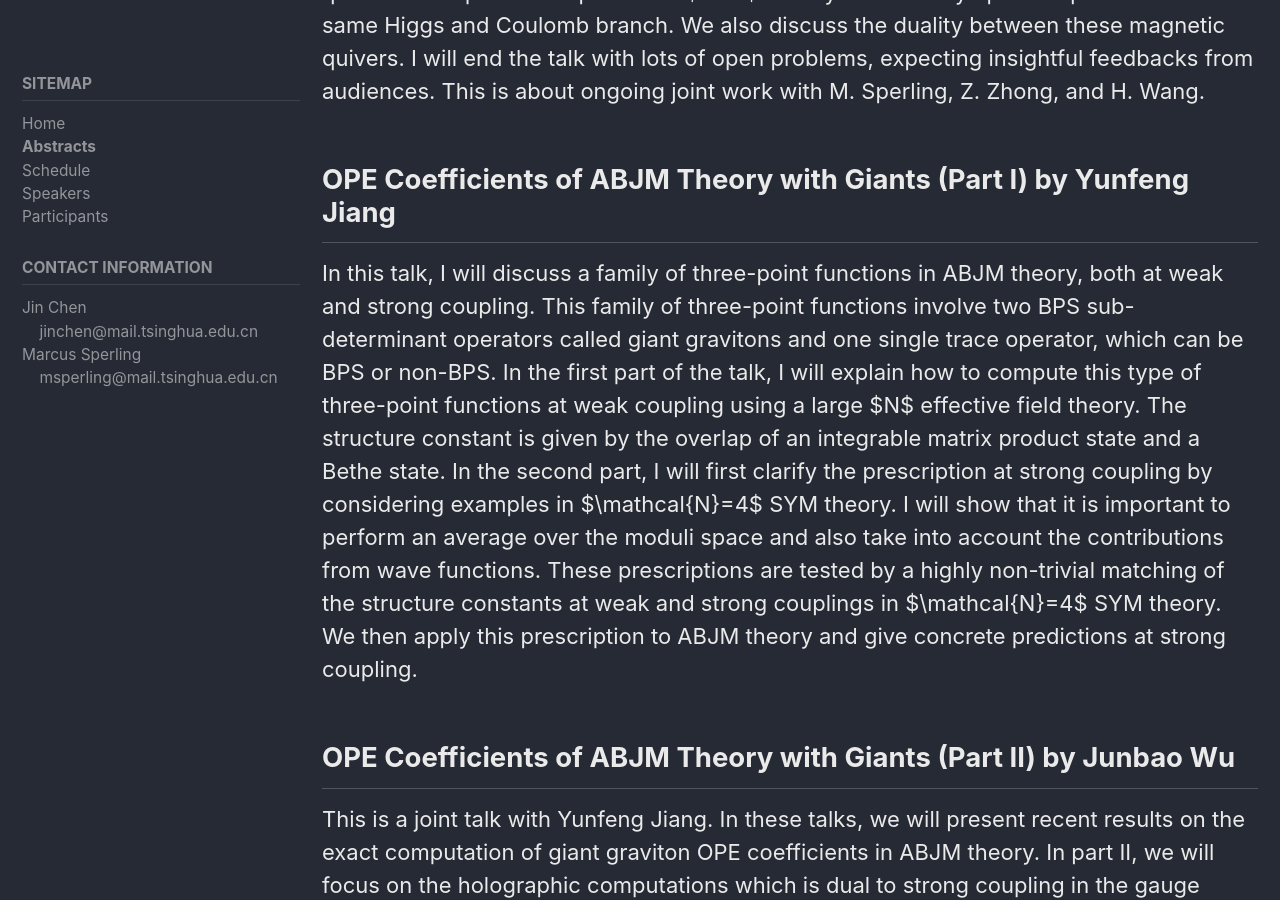
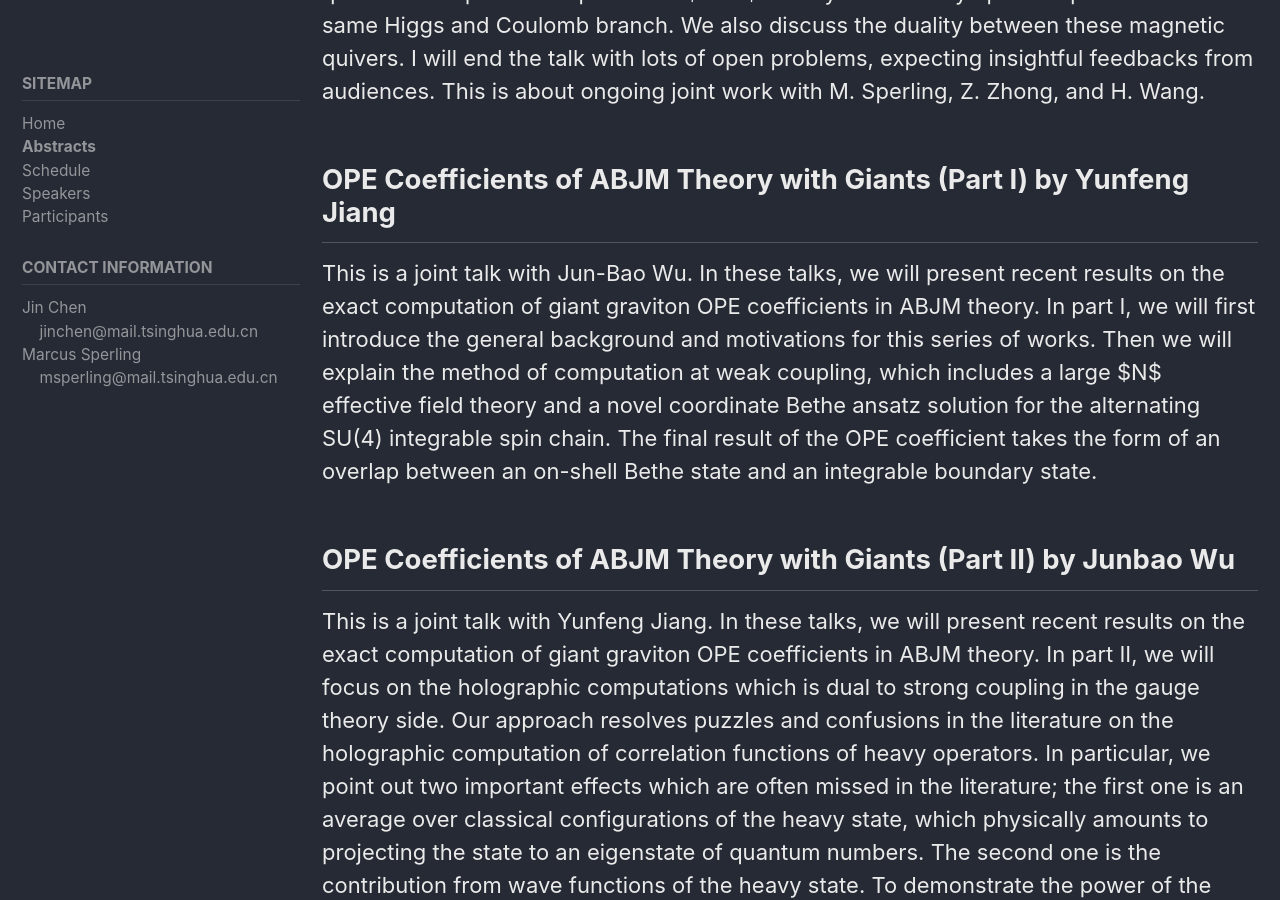
Before and after one commit to ymsc-strings/gauge-theory-workshop-sept-2021, a Jekyll site: the page built from _pages/abstracts.md, in a window 1280 px wide and 900 px high, scrolled down 1582 px. Built offline with Jekyll 4.4.1, drawn with Linux system fonts in a browser that asks for light colours; cached includes are drawn as plain includes.

Commit message:
Update abstracts.md
updated Yunfeng's abstract

```diff
--- a/_pages/abstracts.md
+++ b/_pages/abstracts.md
@@ -42,7 +42,7 @@ There are two ways to realize 3d $N=4$ $Sp(k)$ SQCDs in Type IIB string theory:
 
 ## OPE Coefficients of ABJM Theory with Giants (Part I) by Yunfeng Jiang
 
-In this talk, I will discuss a family of three-point functions in ABJM theory, both at weak and strong coupling. This family of three-point functions involve two BPS sub-determinant operators called giant gravitons and one single trace operator, which can be BPS or non-BPS. In the first part of the talk, I will explain how to compute this type of three-point functions at weak coupling using a large $N$ effective field theory. The structure constant is given by the overlap of an integrable matrix product state and a Bethe state. In the second part, I will first clarify the prescription at strong coupling by considering examples in $\mathcal{N}=4$ SYM theory. I will show that it is important to perform an average over the moduli space and also take into account the contributions from wave functions. These prescriptions are tested by a highly non-trivial matching of the structure constants at weak and strong couplings in $\mathcal{N}=4$ SYM theory. We then apply this prescription to ABJM theory and give concrete predictions at strong coupling.
+This is a joint talk with Jun-Bao Wu. In these talks, we will present recent results on the exact computation of giant graviton OPE coefficients in ABJM theory. In part I, we will first introduce the general background and motivations for this series of works. Then we will explain the method of computation at weak coupling, which includes a large $N$ effective field theory and a novel coordinate Bethe ansatz solution for the alternating SU(4) integrable spin chain. The final result of the OPE coefficient takes the form of an overlap between an on-shell Bethe state and an integrable boundary state.
 
 ## OPE Coefficients of ABJM Theory with Giants (Part II) by Junbao Wu
 
```
